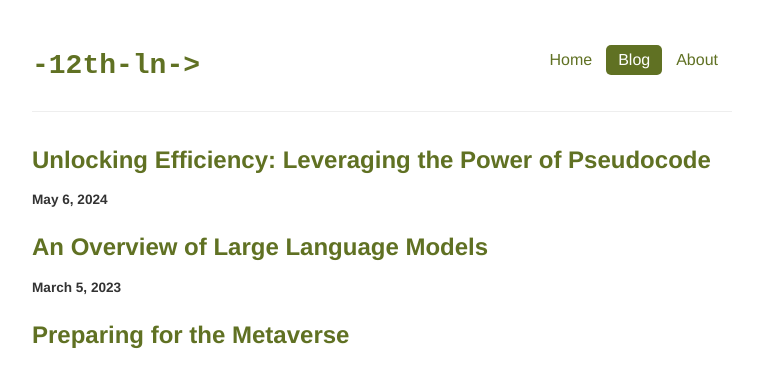
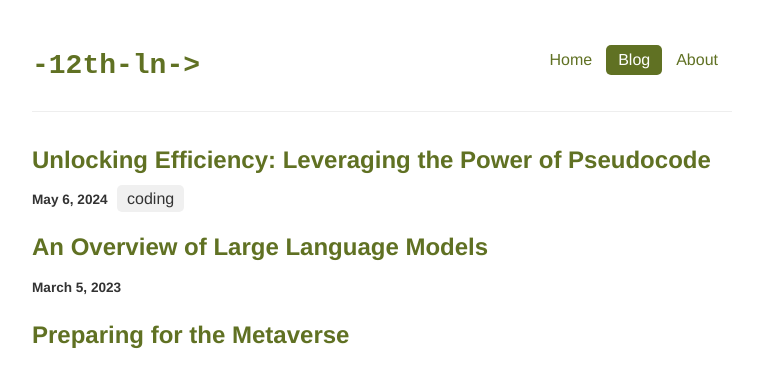
Before and after one commit to sashasyedin/twelfthlane.net, a Jekyll site: the page built from blog.html, in a window 1280 px wide. Shown: the top 367 px of the page, without its empty margins (258-1021 px from the left). Built offline with Jekyll 4.4.1, drawn with Linux system fonts in a browser that asks for light colours.

Commit message:
Add post tags

```diff
--- a/_posts/2024-05-06-unlocking-efficiency-leveraging-the-power-of-pseudocode.md
+++ b/_posts/2024-05-06-unlocking-efficiency-leveraging-the-power-of-pseudocode.md
@@ -2,6 +2,7 @@
 title: "Unlocking Efficiency: Leveraging the Power of Pseudocode"
 layout: post
 subtitle: Power of Pseudocode
+tags: coding
 ---
 In the dynamic realm of programming, efficiency isn't just a luxury, it's a necessity. Developers are constantly seeking ways to streamline their processes, enhance readability, and fortify the robustness of their code. Enter pseudocode – a flexible tool that often flies under the radar but holds significant potential in optimizing your programming journey. By sketching out a rough outline of the solution in pseudocode, programmers can iterate rapidly, refine their ideas, and catch potential errors early in the development process. In this post, we delve into these and other benefits of incorporating pseudocode into your programming workflow.
 
--- a/blog.html
+++ b/blog.html
@@ -5,8 +5,13 @@ title: Blog
 <div class="row-fluid segment">
 	{% for post in site.posts %}
 		<div class="sub-segment">
-    	<h2 class="small"><a href="{{ post.url }}">{{ post.title }}</a></h2>
-    	<p><small><strong>{{ post.date | date: "%B %e, %Y" }}</strong></small></p>
+    		<h2 class="small"><a href="{{ post.url }}">{{ post.title }}</a></h2>
+    		<p class="post-meta">
+				<small><strong>{{ post.date | date: "%B %e, %Y" }}</strong></small>
+				{% if post.tags.size > 0 %}
+					<a class="tag">{{ post.tags | first }}</a>
+				{% endif %}
+			</p>
 		</div>
 	{% endfor %}
 </div>
--- a/css/custom.css
+++ b/css/custom.css
@@ -62,6 +62,23 @@ a:active
   margin-bottom: 20px;
 }
 
+.post-meta small {
+  margin-right: 5px;
+}
+
+a.tag {
+  background-color: #f0f0f0;
+  padding: 5px 10px;
+  border-radius: 5px;
+  text-decoration: none;
+  color: #333;
+  margin-right: 5px;
+}
+
+a.tag:hover {
+  background-color: #ddd;
+}
+
 div.page-header {
   margin-bottom: 20px !important;
 }
@@ -113,11 +130,8 @@ article h4 {
   display: inline-block;
 }
 
-.about-image {
-  width: auto;
-  height: auto;
-  margin: auto auto 30px auto;
-  display: block;
+.links {
+  margin-top: 10px;
 }
 
 .post-image {
```
Also changed, not shown: about.md (+4 -2 lines), images/photo.jpg.
